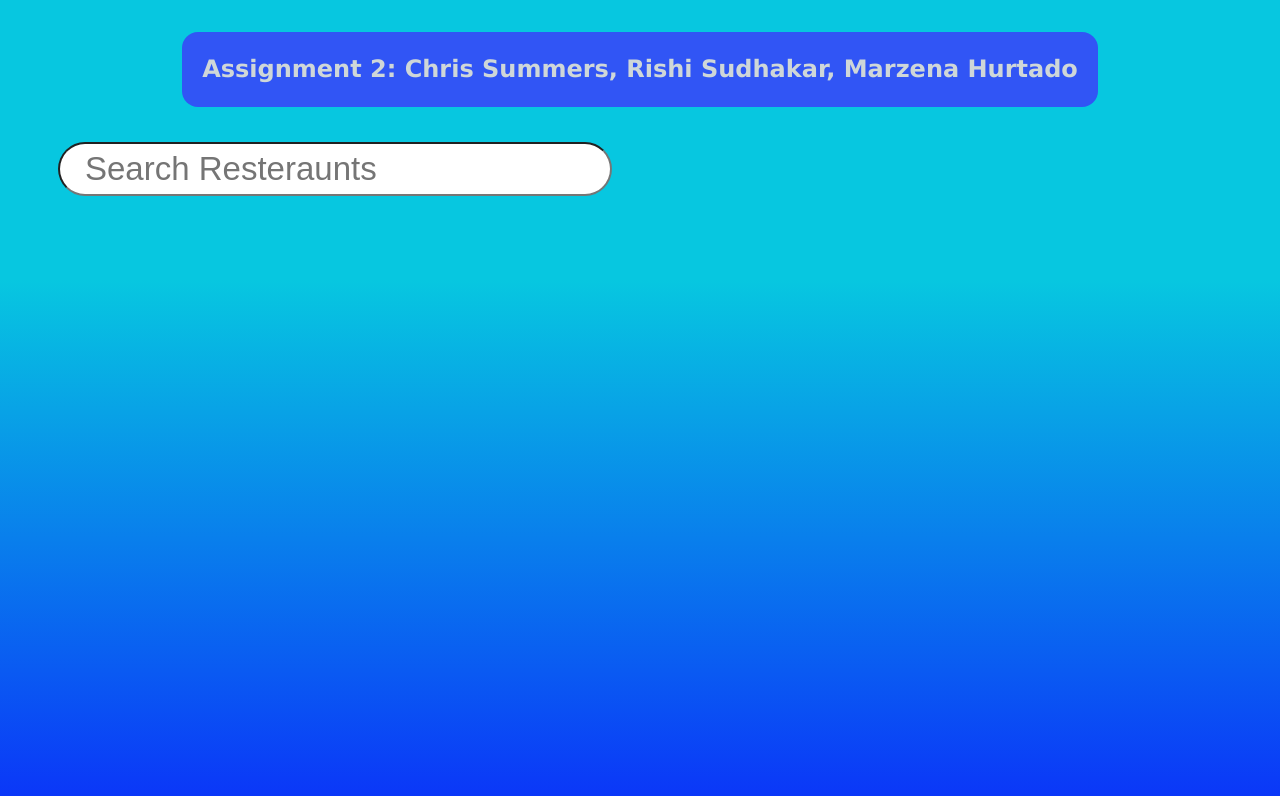
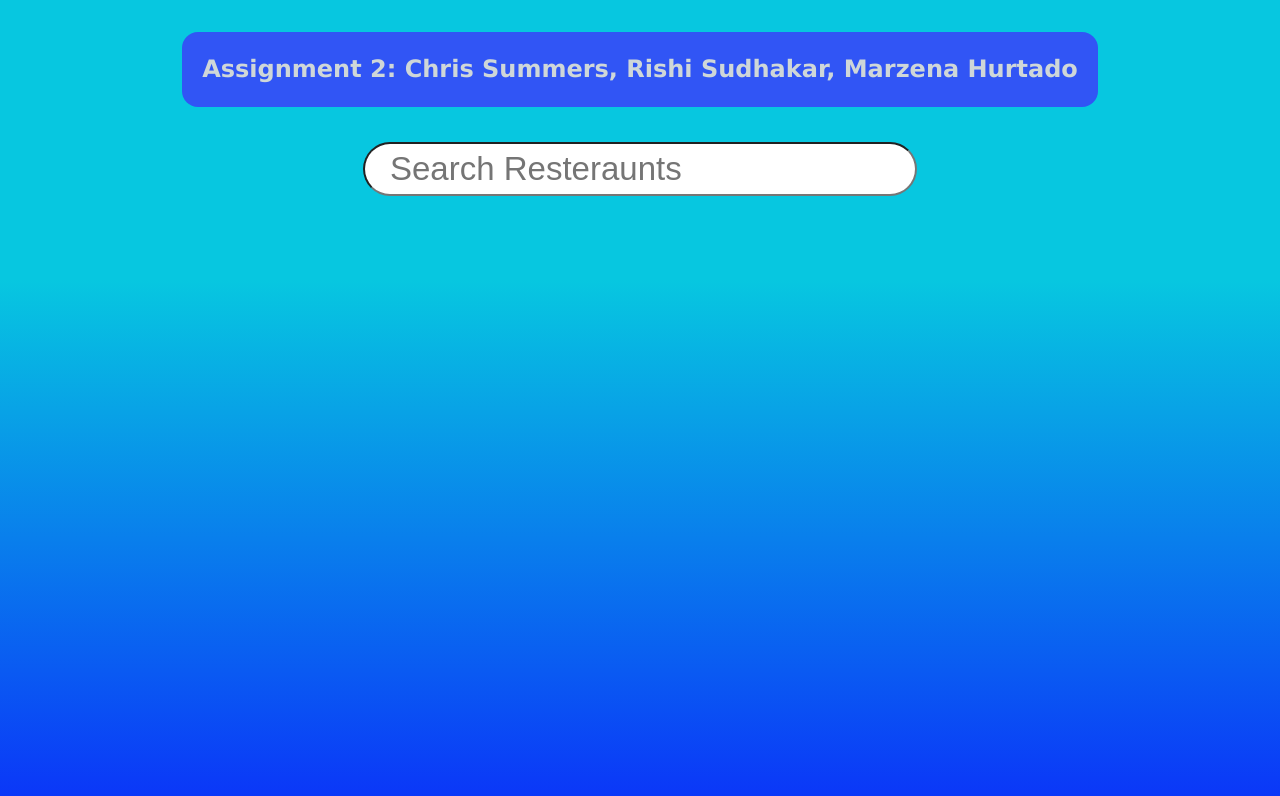
Before and after one commit to marzenah88/INST377_asst2, a website with bundled scripts: page public/asst-2/index.html in a window 1280 px wide. Built offline with nearby package versions, Linux system fonts and the light colour scheme; no server answers.

Commit message:
added back searchbar form
i need that for css lol whoops

```diff
--- a/public/asst-2/index.html
+++ b/public/asst-2/index.html
@@ -12,7 +12,9 @@
                 <div class="header">
                     <h1>Assignment 2: Chris Summers, Rishi Sudhakar, Marzena Hurtado</h1>
                 </div>
-                <input type="text" class="textinput" placeholder="Search Resteraunts"></text>
+                <form class="searchbar">
+                    <input type="text" class="textinput" placeholder="Search Resteraunts"></text>
+                </form>
                 <script src="script.js"></script>
                 <div id="navContainer">
                     <ul class="suggestions"></ul>
```
